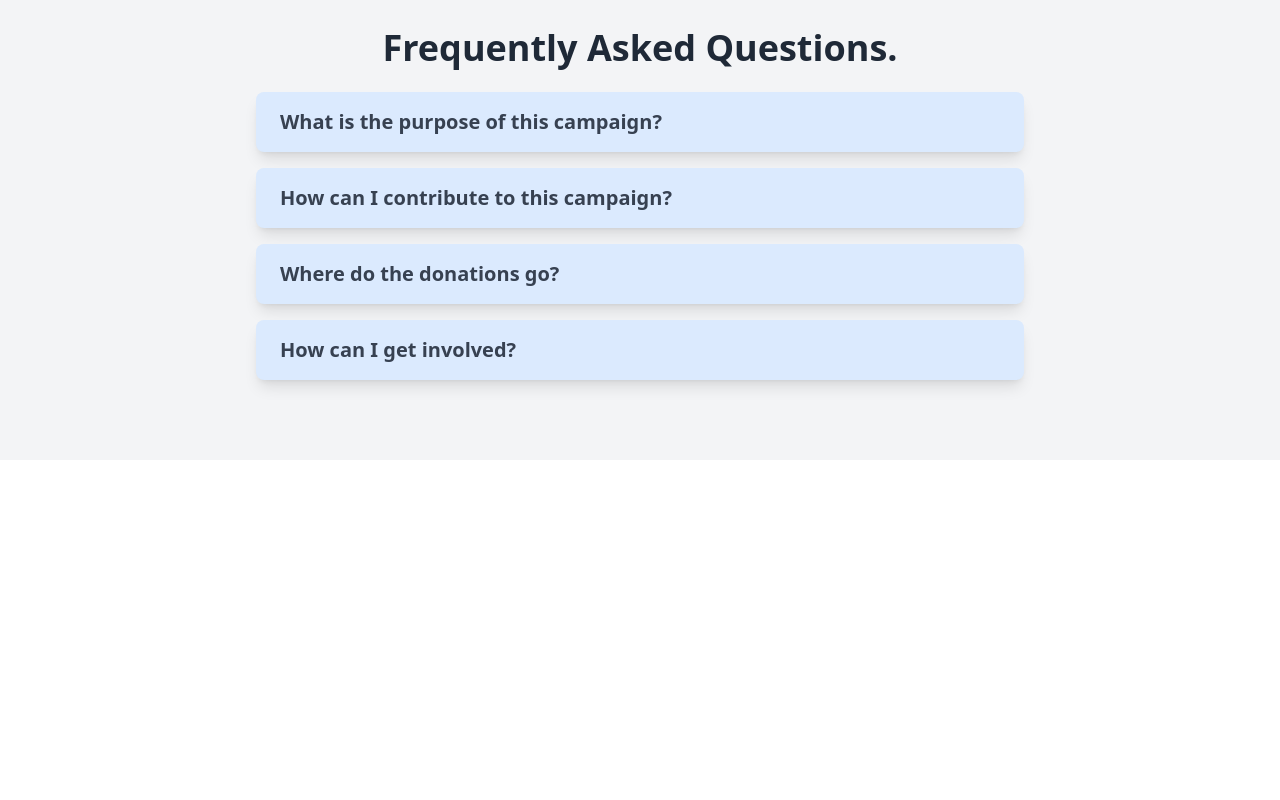
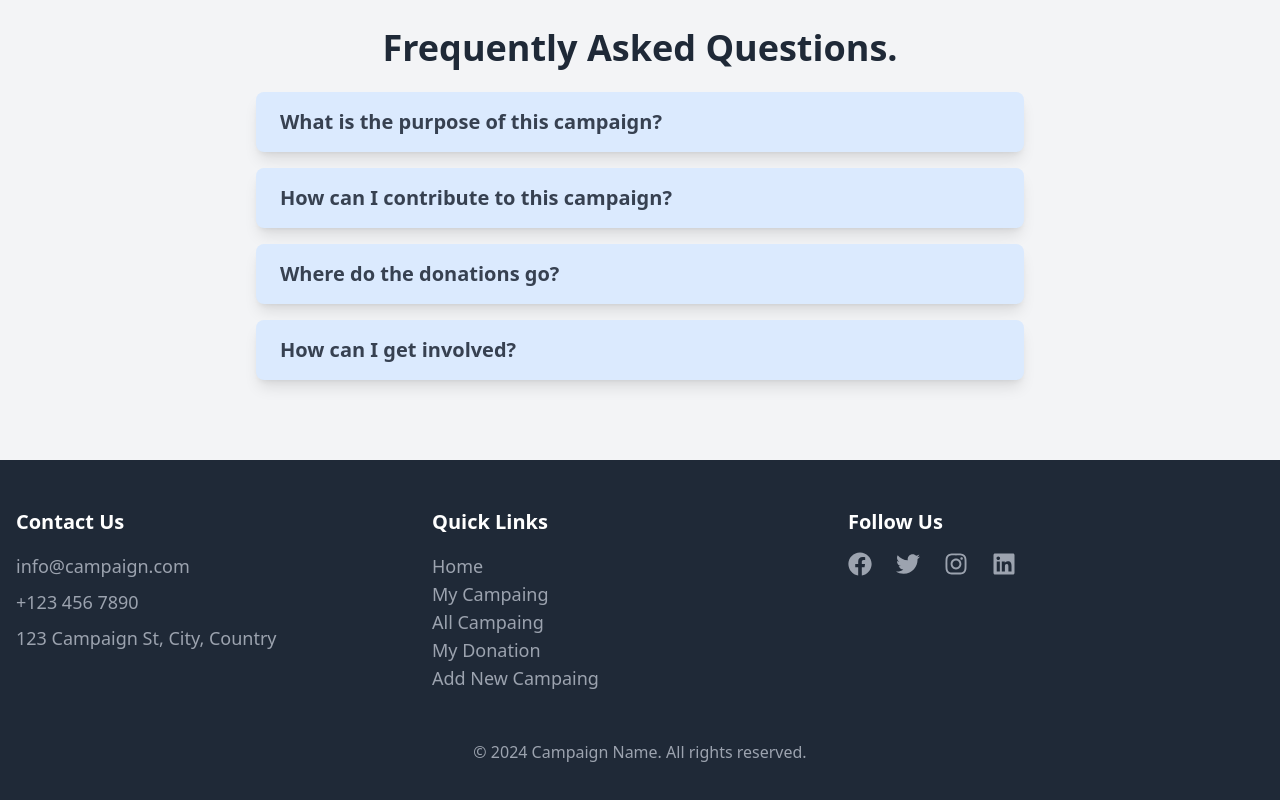
Before and after one commit to programmerrabbanii/c-founding-application-clients-, a React (Vite) app: page / in a window 1280 px wide. Shown: the part 1698-2498 px from the top of the page. Before the commit the page ends 2158 px from the top, so only its background shows below. Built offline with nearby package versions, Linux system fonts and the light colour scheme.

Commit message:
added the footer section here

```diff
--- a/src/components/Footer.jsx
+++ /dev/null
@@ -1,9 +0,0 @@
-const Footer = () => {
-    return (
-        <div>
-
-        </div>
-    );
-};
-
-export default Footer;
--- a/src/layout/MainLayout.jsx
+++ b/src/layout/MainLayout.jsx
@@ -1,6 +1,7 @@
 import { Outlet } from "react-router-dom";
 import Navbar from "../components/Navbar";
 import Banner from "../components/Bannar";
+import Footer from "../pages/Footer";
 
 const MainLayout = () => {
     return (
@@ -8,6 +9,8 @@ const MainLayout = () => {
            <Navbar></Navbar>
            <Banner></Banner>
            <Outlet></Outlet>
+           <Footer></Footer>
+
 
         </div>
     );
--- /dev/null
+++ b/src/pages/Footer.jsx
@@ -0,0 +1,64 @@
+import React from 'react';
+import { FaFacebook, FaTwitter, FaInstagram, FaLinkedin } from 'react-icons/fa';
+import { Link } from 'react-router-dom';
+
+const Footer = () => {
+  return (
+    <footer className="bg-gray-800 text-white py-12">
+      <div className="container mx-auto px-4">
+        <div className="flex flex-wrap justify-between">
+          {/* Column 1: Contact Information */}
+          <div className="w-full md:w-1/3 mb-6 md:mb-0">
+            <h4 className="text-xl font-semibold mb-4">Contact Us</h4>
+            <ul>
+              <li className="text-lg text-gray-400 mb-2">
+                <a href="mailto:info@campaign.com" className="hover:text-teal-400">info@campaign.com</a>
+              </li>
+              <li className="text-lg text-gray-400 mb-2">+123 456 7890</li>
+              <li className="text-lg text-gray-400">123 Campaign St, City, Country</li>
+            </ul>
+          </div>
+
+
+          <div className="w-full md:w-1/3 mb-6 md:mb-0">
+            <h4 className="text-xl font-semibold mb-4">Quick Links</h4>
+            <ul>
+              <li><Link to="/" className="text-lg text-gray-400 hover:text-teal-400 transition duration-300">Home</Link></li>
+
+              <li><Link to="mycampaing" className="text-lg text-gray-400 hover:text-teal-400 transition duration-300">My Campaing</Link></li>
+              <li><Link Link to="/allcampaing" className="text-lg text-gray-400 hover:text-teal-400 transition duration-300">All Campaing</Link></li>
+              <li><Link to="/mydonation" className="text-lg text-gray-400 hover:text-teal-400 transition duration-300">My Donation</Link></li>
+              <li><Link to="/addnewcampaing" className="text-lg text-gray-400 hover:text-teal-400 transition duration-300">Add New Campaing</Link></li>
+            </ul>
+          </div>
+
+
+          <div className="w-full md:w-1/3 mb-6 md:mb-0">
+            <h4 className="text-xl font-semibold mb-4">Follow Us</h4>
+            <div className="flex space-x-6">
+              <a href="#" className="text-2xl text-gray-400 hover:text-teal-400 transition duration-300">
+                <FaFacebook />
+              </a>
+              <a href="#" className="text-2xl text-gray-400 hover:text-teal-400 transition duration-300">
+                <FaTwitter />
+              </a>
+              <a href="#" className="text-2xl text-gray-400 hover:text-teal-400 transition duration-300">
+                <FaInstagram />
+              </a>
+              <a href="#" className="text-2xl text-gray-400 hover:text-teal-400 transition duration-300">
+                <FaLinkedin />
+              </a>
+            </div>
+          </div>
+        </div>
+
+
+        <div className="text-center text-gray-400 mt-12">
+          <p>&copy; 2024 Campaign Name. All rights reserved.</p>
+        </div>
+      </div>
+    </footer>
+  );
+};
+
+export default Footer;
```
